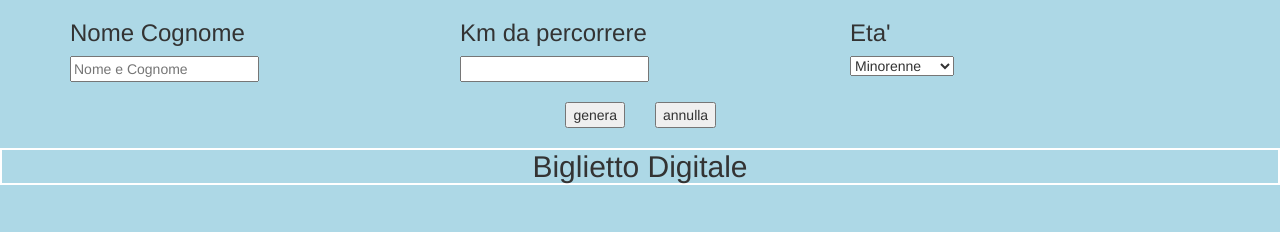
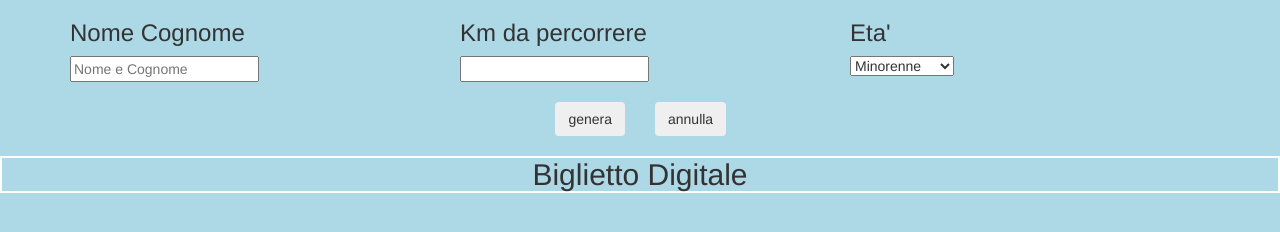
Before and after one commit to ciampa-davide/js-biglietto-treno-form, a plain HTML site: page index.html in a window 1280 px wide. Drawn offline with nearby package versions, Linux system fonts and the light colour scheme.

Commit message:
Correzione dettagli js e html

```diff
--- a/index.html
+++ b/index.html
@@ -29,10 +29,10 @@
       </div>
       <div class="row">
         <div class="col-lg-6 genera">
-          <button class:"btn" id="genera" type="button" name="button"> genera</button>
+          <button class="btn" id="genera" type="button" name="button"> genera</button>
         </div>
         <div class="col-lg-6 annulla">
-           <button class:"btn" id="annulla" type="button" name="button"> annulla </button>
+           <button class="btn" id="annulla" type="button" name="button"> annulla </button>
         </div>
       </div>
     </div>
--- a/js/script.js
+++ b/js/script.js
@@ -22,7 +22,7 @@ btnGenera.addEventListener("click",
       prezzoFinale= prezzo - sconto;
       console.log(prezzoFinale);
       document.getElementById("offerta").innerHTML="sconto minorenni";
-    }else if (anni > "over65") {
+    }else if (anni == "over65") {
       sconto= ((prezzo * 40) / 100);
       console.log(sconto);
       prezzoFinale= prezzo - sconto;
```
